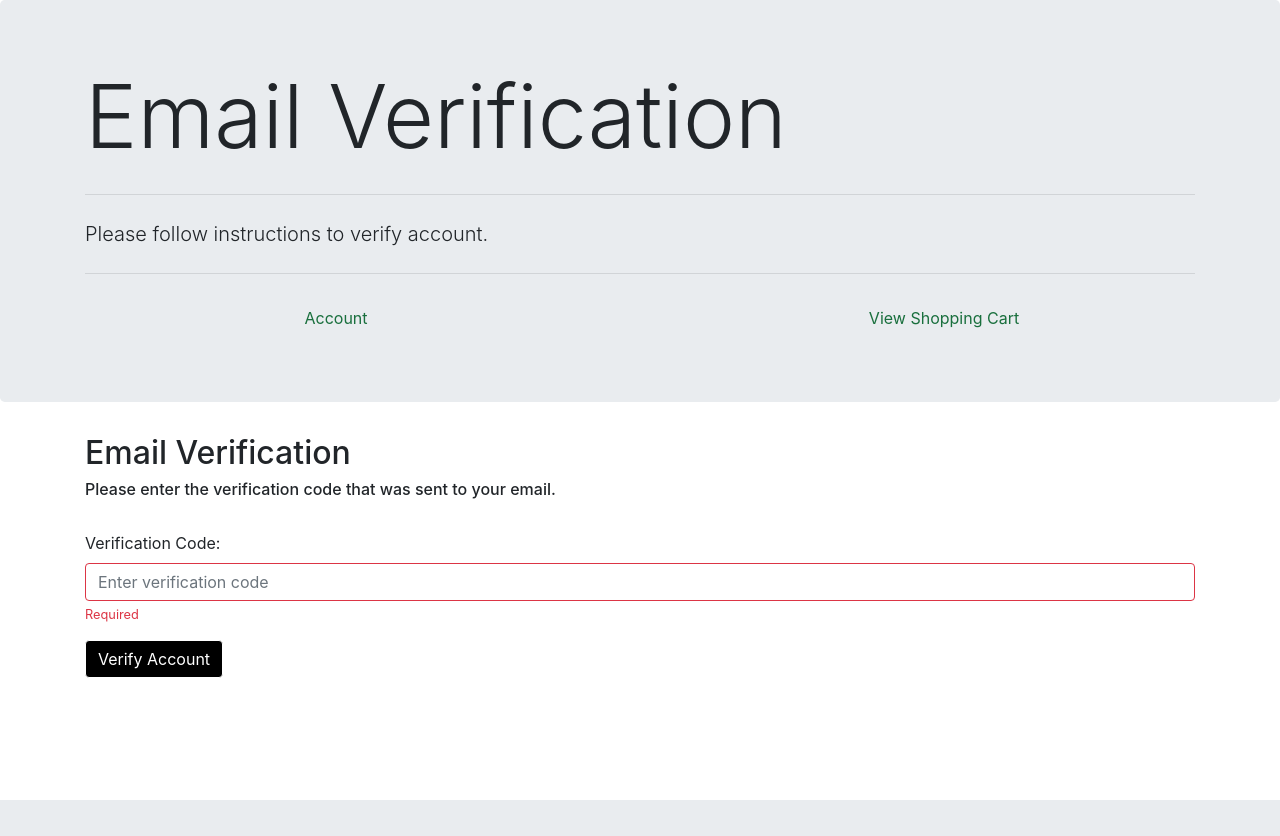
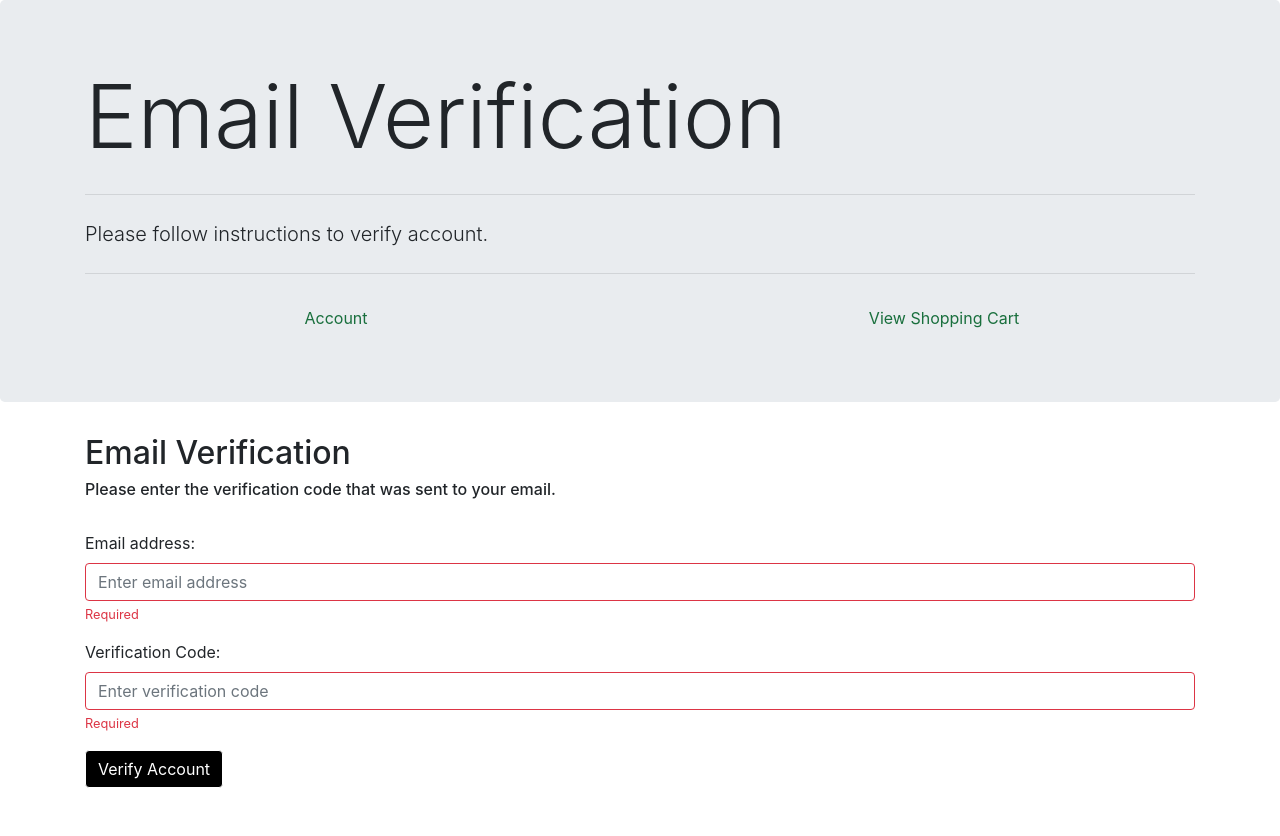
Before and after one commit to PMacedo1998/Online-Book-Store, a Flask app: page /account_verification in a window 1280 px wide. Before the commit the page ends 800 px from the top, so only its background shows below. Run offline with Flask 2, Linux system fonts and the light colour scheme; some libraries are stand-ins or nearby versions.

Commit message:
added email form

```diff
--- a/src/frontend/templates/account_verification.html
+++ b/src/frontend/templates/account_verification.html
@@ -82,7 +82,12 @@
         <br>
         <!--<p>Didn't receive a code? <a>Click here to resend code</a></p>-->
         <form class="was-validated" method = "POST">
-
+          <div class="form-group">
+            <label for="email">Email address:</label>
+            <input type="text" class="form-control" placeholder="Enter email address" name="email" id="email" required>
+            <div class="valid-feedback">Valid</div>
+            <div class="invalid-feedback">Required</div>
+          </div>
             <div class="form-group" >
               <label for="code">Verification Code:</label>
               <input class="form-control" placeholder="Enter verification code" name="code" id="code" required>
@@ -96,3 +101,6 @@
 <br>
 </body>
 </html>
+
+
+</html>
```
Lines whose indentation alone changed are shown as unchanged.
